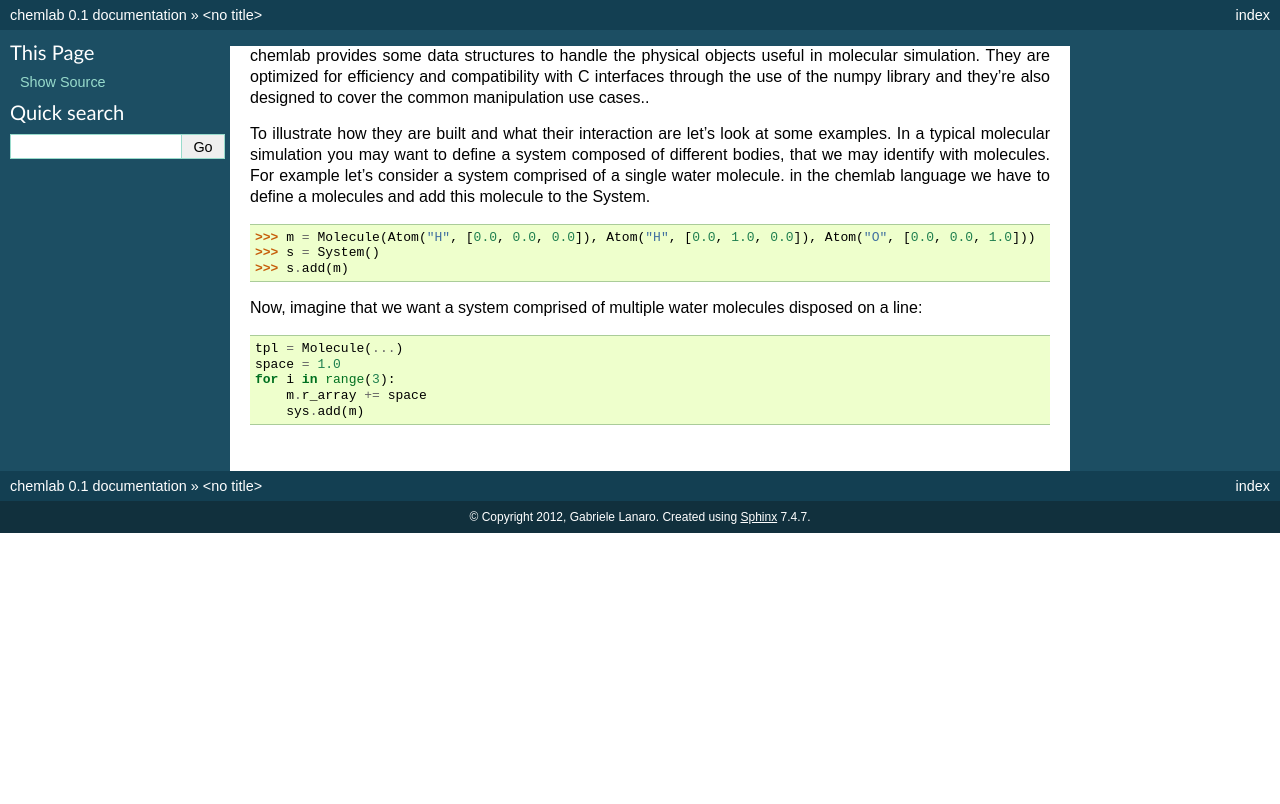
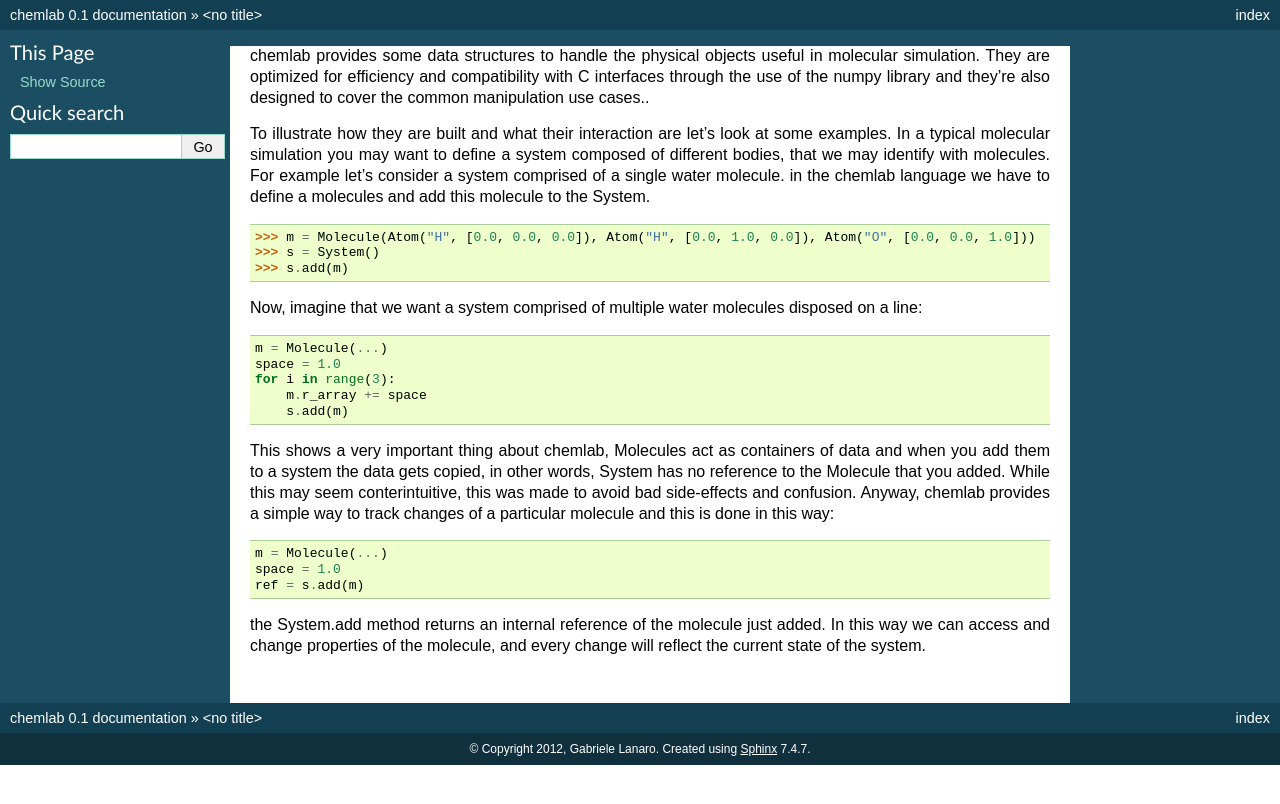
Before and after one commit to chemlab/chemlab, a Sphinx documentation site: the page built from docs/core2.rst, in a window 1280 px wide. Shown: the top 804 px of the page. Built offline with Sphinx 7.4.7, drawn with Linux system fonts in a browser that asks for light colours; formulas are drawn with MathJax 3.

Commit message:
Update docs/core2.rst

```diff
--- a/docs/core2.rst
+++ b/docs/core2.rst
@@ -14,8 +14,20 @@ chemlab language we have to define a molecules and add this molecule to the Syst
 
 Now, imagine that we want a system comprised of multiple water molecules disposed on a line::
 
-    tpl = Molecule(...)
+    m = Molecule(...)
     space = 1.0
     for i in range(3):
         m.r_array += space
-        sys.add(m)
+        s.add(m)
+
+This shows a very important thing about chemlab, Molecules act as containers of data and when you add them
+to a system the data gets copied, in other words, System has no reference to the Molecule that you added.
+While this may seem conterintuitive, this was made to avoid bad side-effects and confusion. Anyway, chemlab
+provides a simple way to track changes of a particular molecule and this is done in this way::
+
+    m = Molecule(...)
+    space = 1.0
+    ref = s.add(m)
+
+the System.add method returns an internal reference of the molecule just added. In this way we can access
+and change properties of the molecule, and every change will reflect the current state of the system.
```
